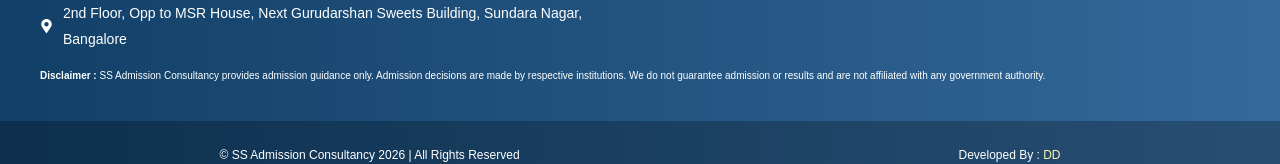
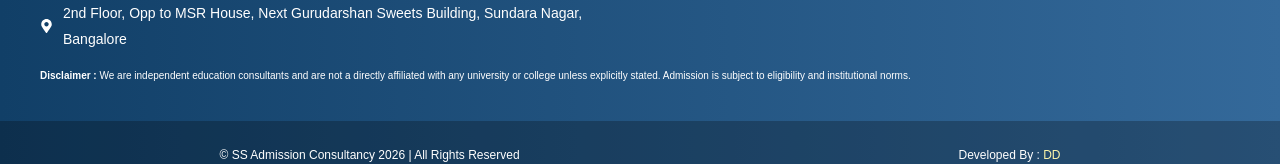
Before and after one commit to Digital-Dezire-Web-Solutions/ss_education_consultancy, a React (Create React App) app: page /college/1 in a window 1280 px wide. Shown: the part 914-1078 px from the top of the page. Built offline with nearby package versions, Linux system fonts and the light colour scheme.

Commit message:
disclaimer updated

```diff
--- a/src/Components/Footer/Footer.js
+++ b/src/Components/Footer/Footer.js
@@ -123,7 +123,7 @@ const Footer = () => {
                         </div> */}
                     </div>
                 </div>
-            <p className="Disclaimer"><strong>Disclaimer : </strong>SS Admission Consultancy provides admission guidance only. Admission decisions are made by respective institutions. We do not guarantee admission or results and are not affiliated with any government authority.</p>
+            <p className="Disclaimer"><strong>Disclaimer : </strong>We are independent education consultants and are not a directly affiliated with any university or college unless explicitly stated. Admission is subject to eligibility and institutional norms.</p>
             </div>
             {/* COPYRIGHT ROW */}
             <div className="footer-bottom">
```
